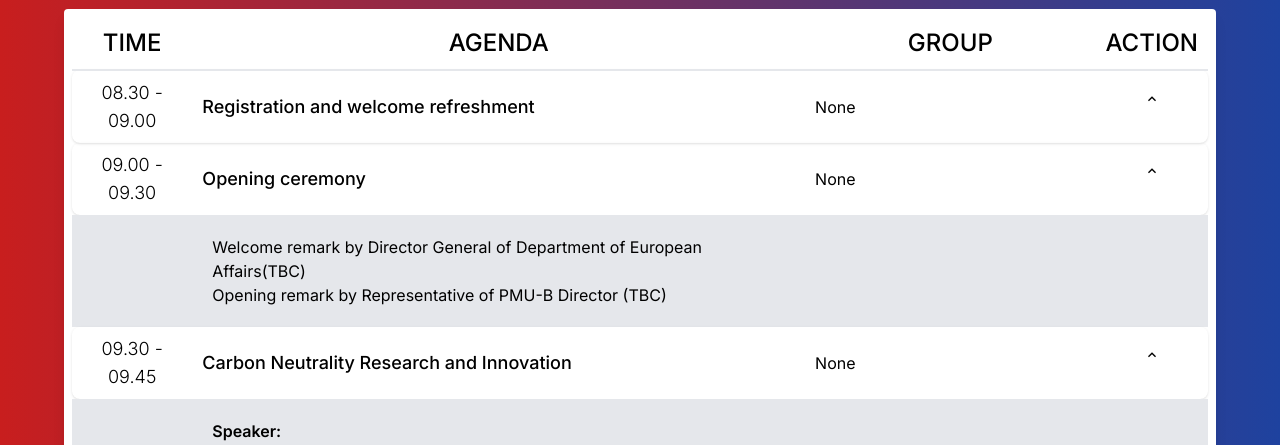
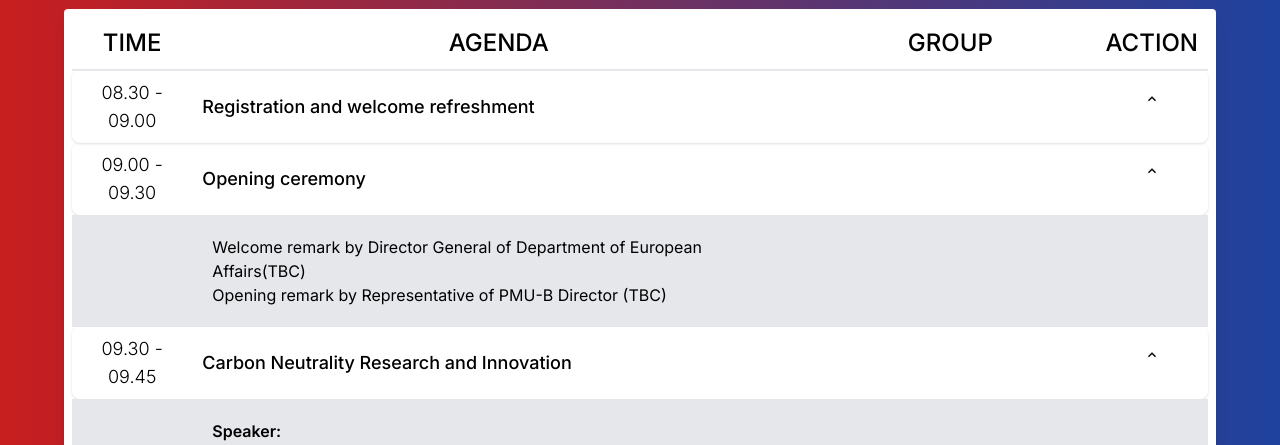
Before and after one commit to thunyoubun/ccs-registration, a Next.js app: page /programme in a window 1280 px wide. Shown: the part 227-672 px from the top of the page. Built offline with nearby package versions, Linux system fonts and the light colour scheme.

Commit message:
dont show none

```diff
--- a/src/app/Components/TableProgramme.tsx
+++ b/src/app/Components/TableProgramme.tsx
@@ -13,7 +13,7 @@ function RowData() {
                 <td>
                     <h3 className="font-medium text-lg ">{schedule.topic}</h3>
                 </td>
-                <td>{schedule.group}</td>
+                <td>{schedule.group != "None"? schedule.group: ''}</td>
                 <td className="flex justify-center content-center">
                     <button className="content-center">
                         <MdOutlineExpandLess />
```
